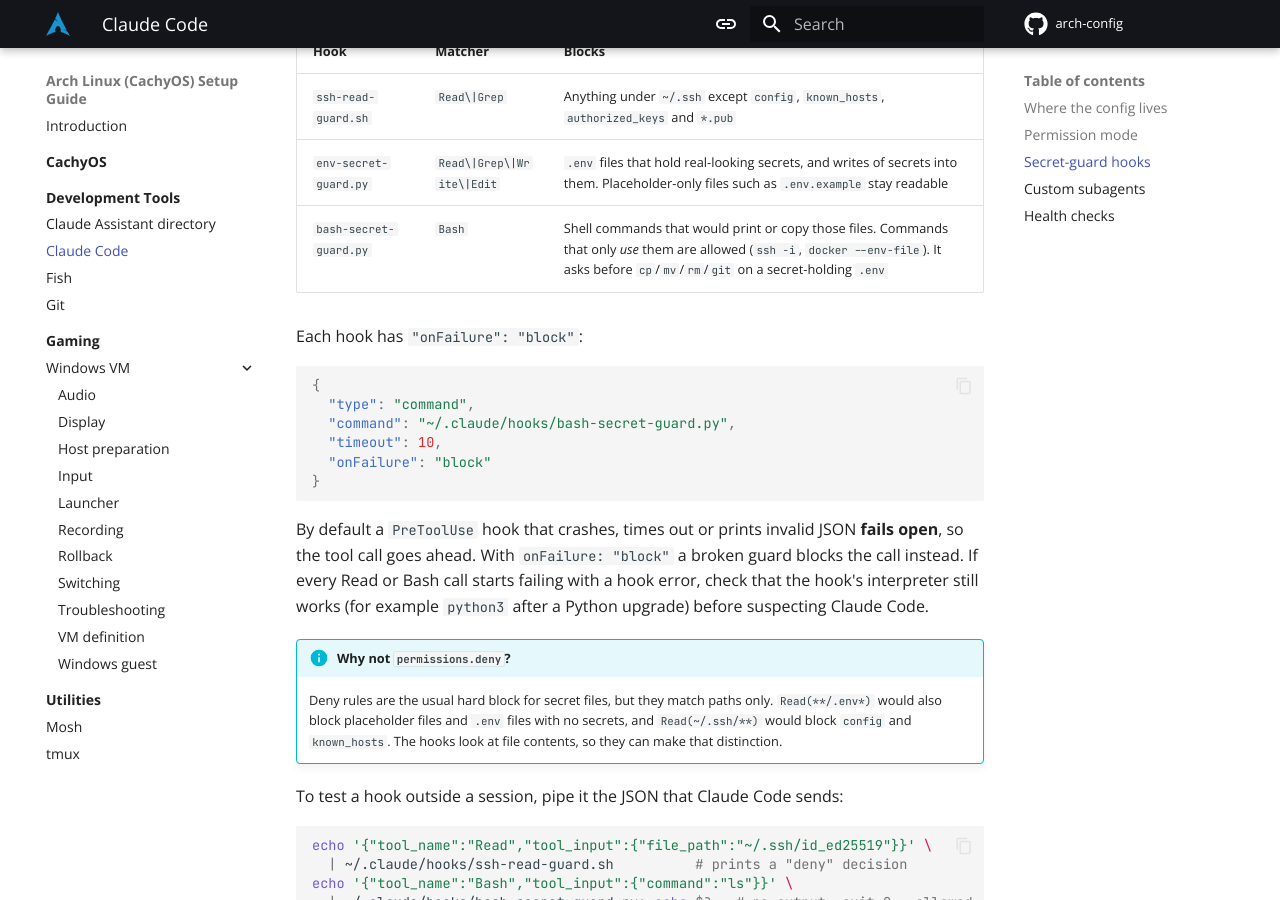
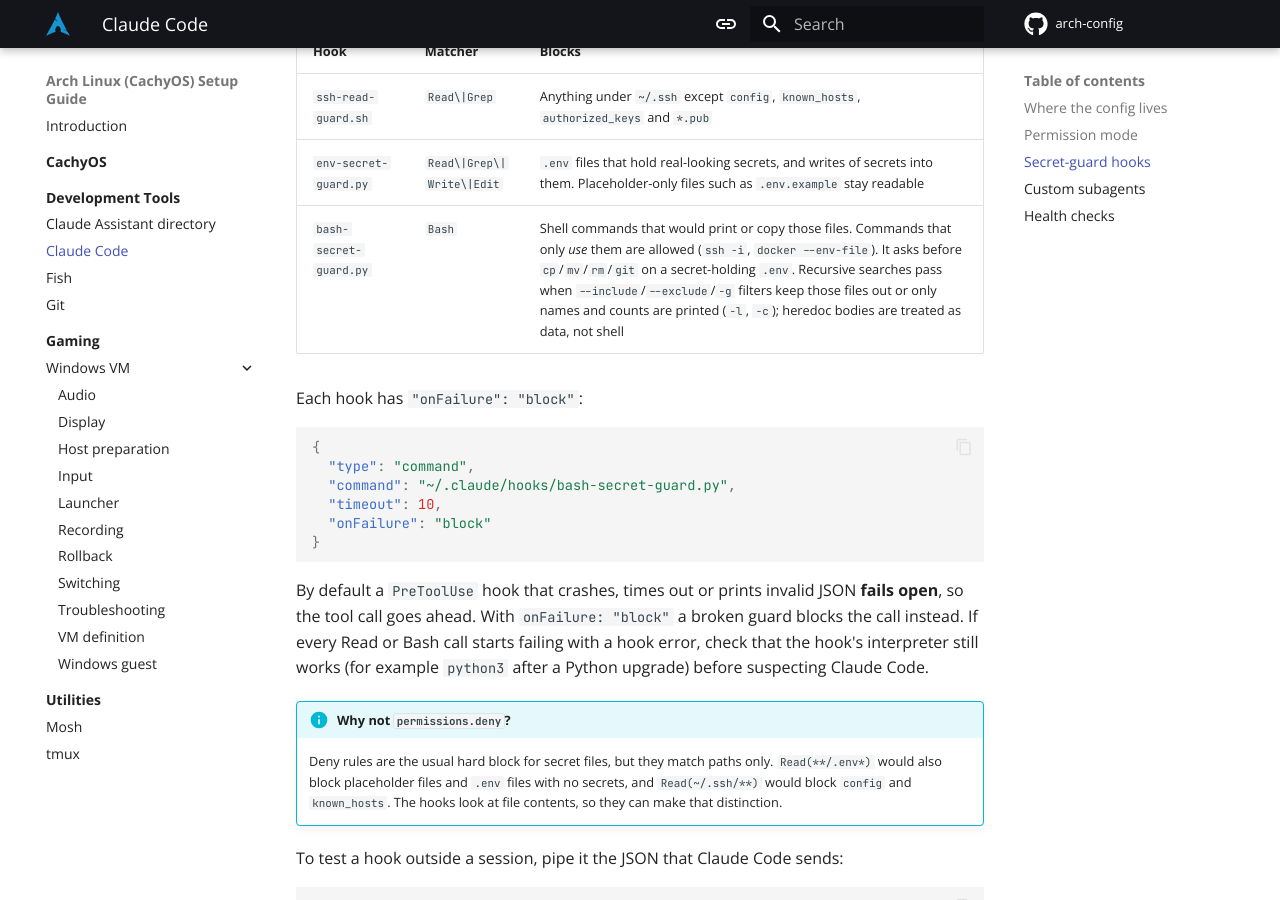
Before and after one commit to tahmidul612/arch-config, an MkDocs documentation site: the page built from docs/Development Tools/claude-code.md, in a window 1280 px wide and 900 px high, scrolled down 1607 px. Built offline with MkDocs 1.6.1 and Material for MkDocs 9.7.7, drawn with Linux system fonts in a browser that asks for light colours; plug-ins that fetch from the network failed and are left out; comment, search, counter and statistics services are not loaded.

Commit message:
docs(claude-code): note what the Bash secret guard lets through
Recursive searches pass when include/exclude filters keep secret-holding
.env files out or only names and counts are printed; heredoc bodies are
treated as data.

Co-Authored-By: Claude Opus 5.5 <noreply@anthropic.com>
Claude-Session: https://claude.ai/code/session_01DfNZy6Kz8ZeCSavGHswCV4

```diff
--- a/docs/Development Tools/claude-code.md
+++ b/docs/Development Tools/claude-code.md
@@ -46,7 +46,7 @@ Three `PreToolUse` hooks keep secrets out of the conversation without blocking n
 | --- | --- | --- |
 | `ssh-read-guard.sh` | `Read\|Grep` | Anything under `~/.ssh` except `config`, `known_hosts`, `authorized_keys` and `*.pub` |
 | `env-secret-guard.py` | `Read\|Grep\|Write\|Edit` | `.env` files that hold real-looking secrets, and writes of secrets into them. Placeholder-only files such as `.env.example` stay readable |
-| `bash-secret-guard.py` | `Bash` | Shell commands that would print or copy those files. Commands that only *use* them are allowed (`ssh -i`, `docker --env-file`). It asks before `cp`/`mv`/`rm`/`git` on a secret-holding `.env` |
+| `bash-secret-guard.py` | `Bash` | Shell commands that would print or copy those files. Commands that only *use* them are allowed (`ssh -i`, `docker --env-file`). It asks before `cp`/`mv`/`rm`/`git` on a secret-holding `.env`. Recursive searches pass when `--include`/`--exclude`/`-g` filters keep those files out or only names and counts are printed (`-l`, `-c`); heredoc bodies are treated as data, not shell |
 
 Each hook has `"onFailure": "block"`:
 
```
